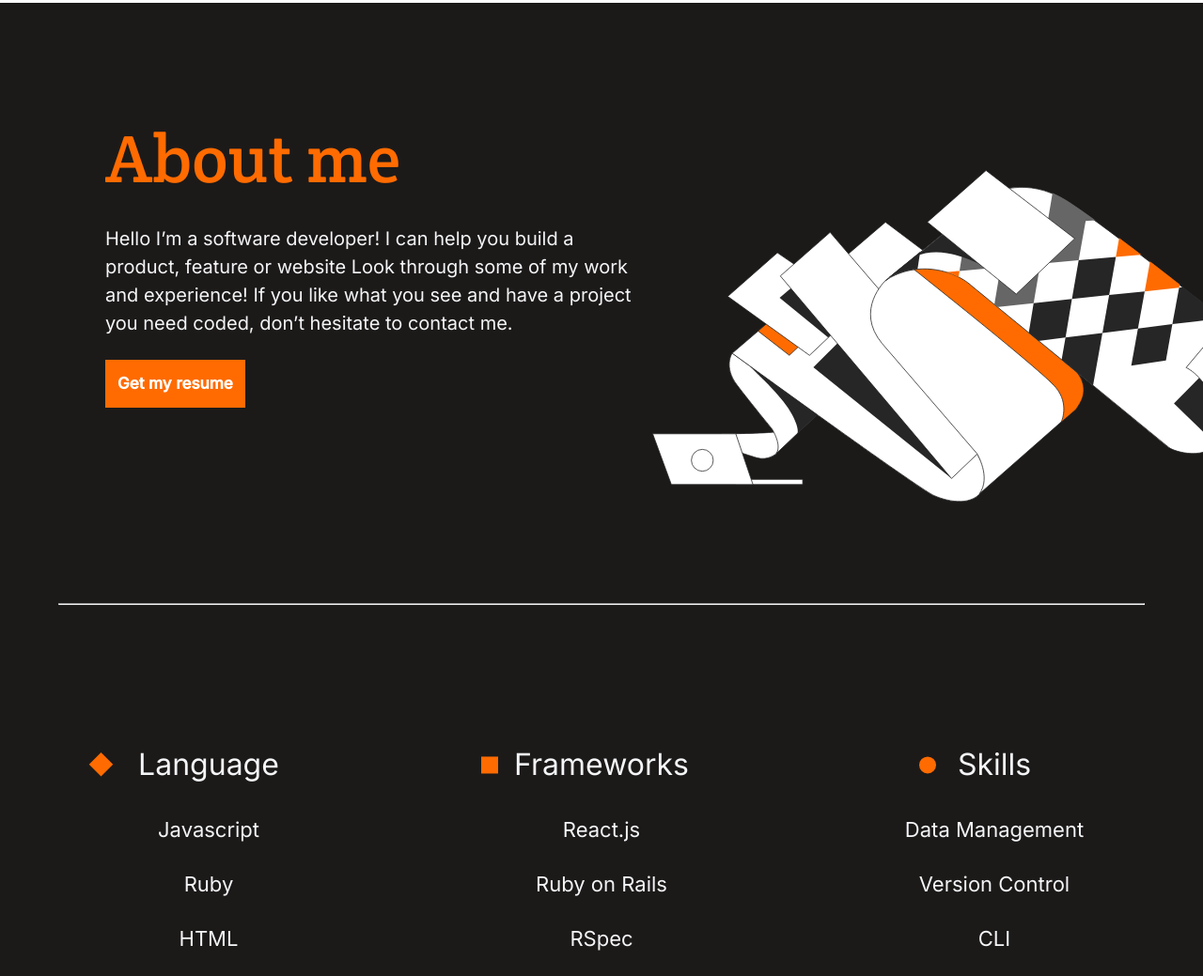
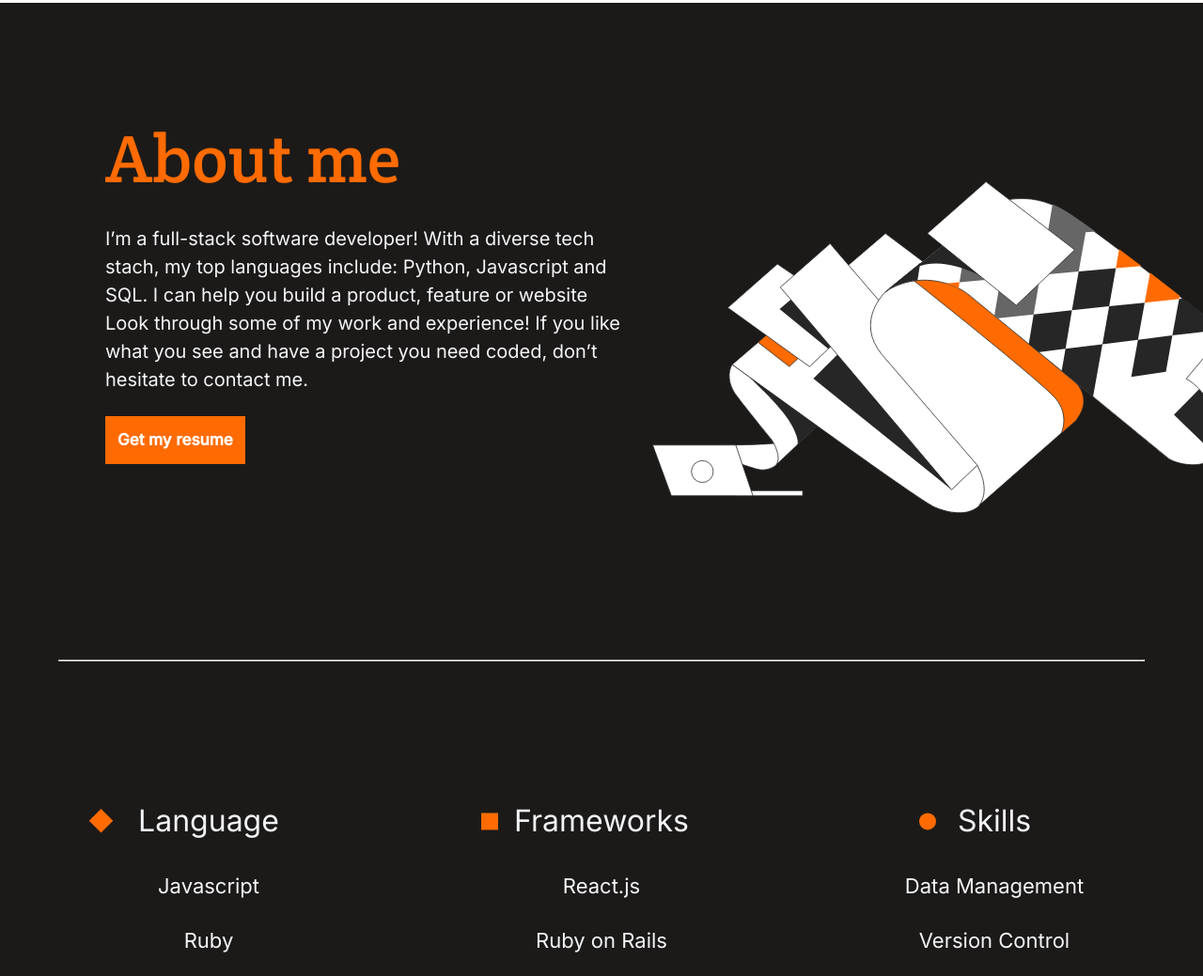
Before and after one commit to paulshaun-kdtk/Personal_Portifolio, a website: page index.html in a window 1280 px wide. Shown: the part 2261-3300 px from the top of the page at 94% size. Drawn offline with Linux system fonts and the light colour scheme; files whose address does not match are found by name.

Commit message:
addition on about me

```diff
--- a/index.html
+++ b/index.html
@@ -111,7 +111,8 @@
       <article class="about-details">
         <h3>About me</h3>
         <p>
-          Hello I’m a software developer! I can help you build a product,
+          I’m a full-stack software developer! With a diverse tech stach, my top languages include: Python, Javascript and SQL.
+          I can help you build a product,
           feature or website Look through some of my work and experience! If
           you like what you see and have a project you need coded, don’t
           hesitate to contact me.
```
